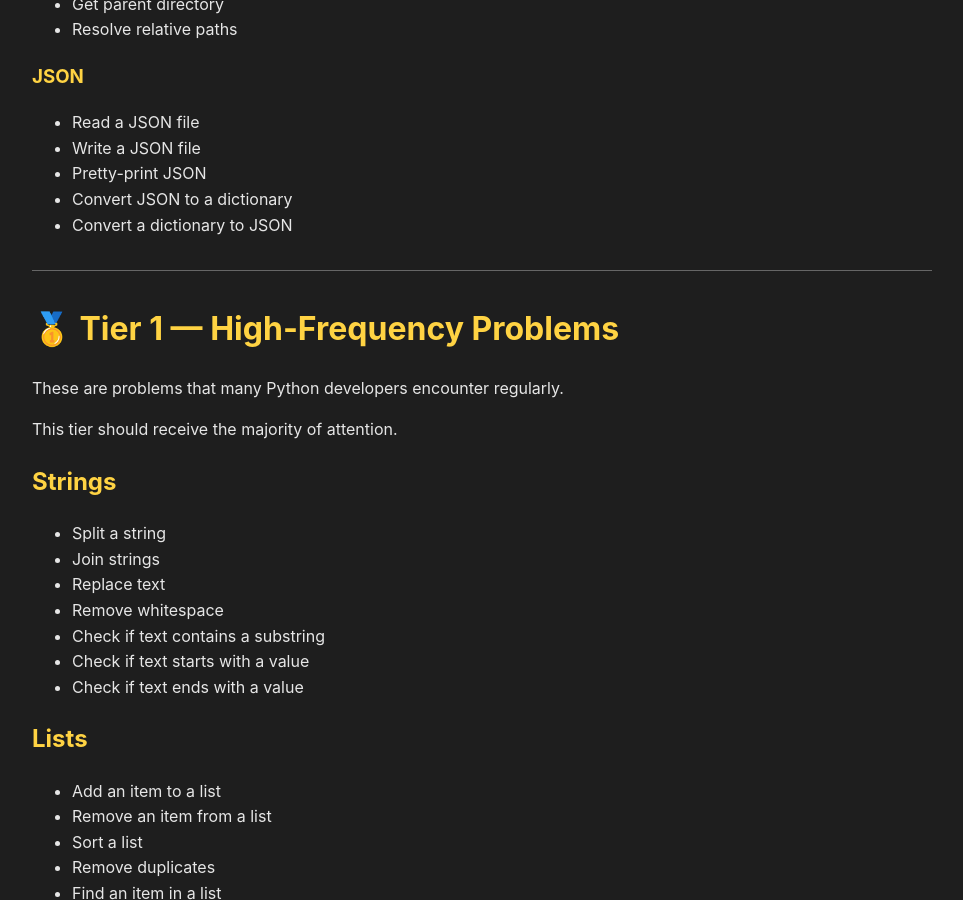
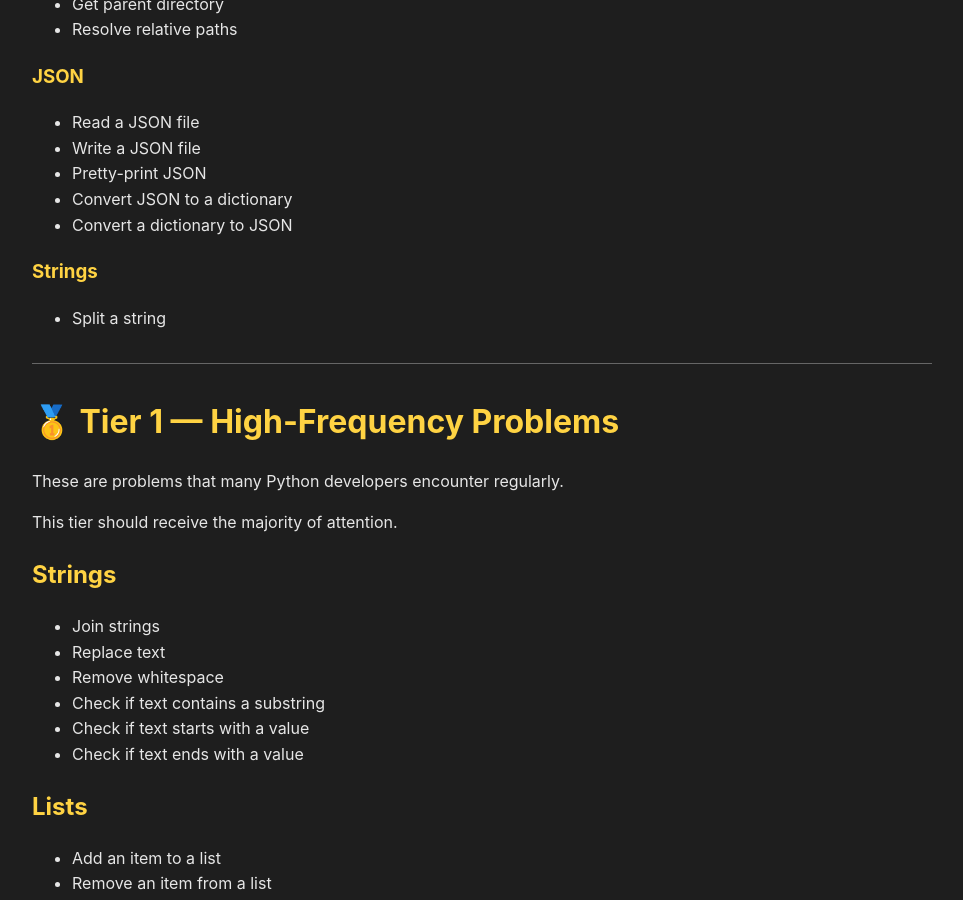
Before and after one commit to jbakchr/easier-python-docs, a Jekyll site: the page built from ROADMAP.md, in a window 1280 px wide and 900 px high, scrolled down 3011 px. Shown: the whole window, without its empty margins (158-1121 px from the left). Built offline with Jekyll 4.4.1, drawn with Linux system fonts in a browser that asks for light colours; our own code applies the rules of GitHub Pages for plain Markdown files.

Commit message:
docs(roadmap): add dedicated Strings heading

```diff
--- a/ROADMAP.md
+++ b/ROADMAP.md
@@ -130,6 +130,10 @@ The goal is to build a practical collection of high-frequency Python solutions.
 - Convert JSON to a dictionary
 - Convert a dictionary to JSON
 
+### Strings
+
+- Split a string
+
 ---
 
 # 🥇 Tier 1 — High-Frequency Problems
```
Also changed, not shown: other parts of ROADMAP.md (+0 -1 lines).
